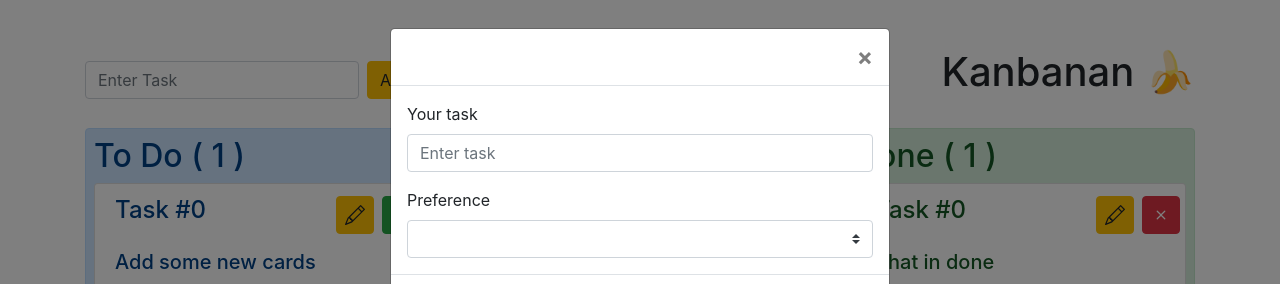
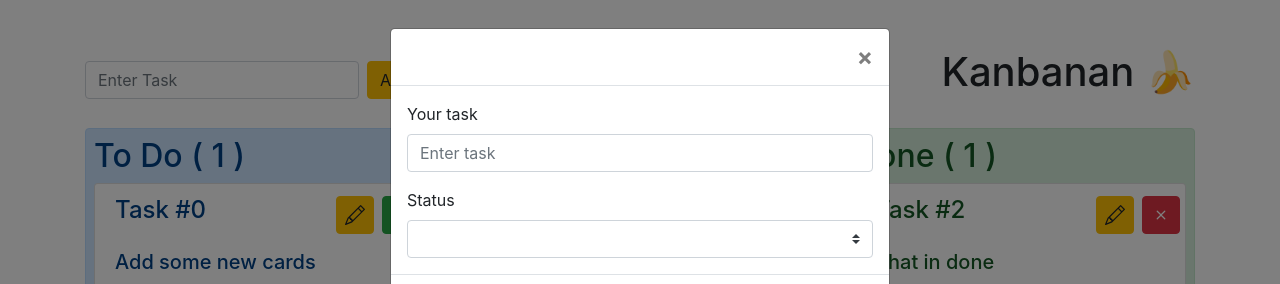
Before and after one commit to slavocado/first-projects, a Vue app in the folder kanbanan/: page / in a window 1280 px wide. Both pictures are taken after a click on the button 355 px from the left and 215 px from the top of the page. Shown: the top 284 px of the page. Built offline with nearby package versions, Linux system fonts and the light colour scheme.

Commit message:
Add datepicker and function which rewrites data in card when button ok in modal pressed

```diff
--- a/kanbanan/package.json
+++ b/kanbanan/package.json
@@ -14,6 +14,7 @@
     "moment-timezone": "^0.5.31",
     "vue": "^2.6.11",
     "vue-moment": "^4.1.0",
+    "vue2-datepicker": "^3.6.0",
     "vuedraggable": "^2.23.2"
   },
   "devDependencies": {
--- a/kanbanan/src/App.vue
+++ b/kanbanan/src/App.vue
@@ -1,13 +1,18 @@
 <template>
   <div class="container mt-5">
     <!-- The modal -->
-    <b-modal id="my-modal" @ok="okPressed">
+    <b-modal id="my-modal" @ok="okPressed()">
       <b-form>
         <b-form-group id="input-group-2" label="Your task" label-for="input-2">
-          <b-form-input id="input-2" v-model="changed.task" required placeholder="Enter task"></b-form-input>
+          <b-form-input
+            id="input-2"
+            v-model="changed.task"
+            required
+            placeholder="Enter task"
+          ></b-form-input>
         </b-form-group>
 
-        <label class="mr-sm-2" for="select-pref">Preference</label>
+        <label class="mr-sm-2" for="select-pref">Status</label>
         <b-form-select
           id="select-pref"
           class="mb-2 mr-sm-2 mb-sm-0"
@@ -16,7 +21,7 @@
         ></b-form-select>
 
         <b-form-group
-          v-if="(changed.status == 'In Work' || changed.status == 'Done')"
+          v-if="changed.status == 'In Work' || changed.status == 'Done'"
           id="input-group-3"
           label="Worker"
           label-for="input-3"
@@ -29,27 +34,42 @@
           ></b-form-input>
         </b-form-group>
         <b-form-group
-          v-if="(changed.status == 'In Work' || changed.status == 'Done')"
+          v-if="changed.status == 'In Work' || changed.status == 'Done'"
           id="input-group-4"
           label="Choose begin date"
           label-for="datepicker"
         >
-          <b-form-datepicker id="datepicker" v-model="changed.dt" class="mb-2"></b-form-datepicker>
+          <date-picker
+            id="datepicker"
+            v-model="changed.dt"
+            type="datetime"
+            placeholder="Select date and time"
+          ></date-picker>
         </b-form-group>
+
         <b-form-group
-          v-if="(changed.status == 'Done')"
+          v-if="changed.status == 'Done'"
           id="input-group-5"
           label="Choose end date"
           label-for="datepicker-end"
         >
-          <b-form-datepicker id="datepicker-end" v-model="changed.dt" class="mb-2"></b-form-datepicker>
+          <date-picker
+            id="datepicker"
+            v-model="changed.endDt"
+            type="datetime"
+            placeholder="Select date and time"
+          ></date-picker>
         </b-form-group>
       </b-form>
     </b-modal>
 
     <div class="row">
       <div class="col form-inline">
-        <b-form-input v-model="newTask" placeholder="Enter Task" @keyup.enter="add" />
+        <b-form-input
+          v-model="newTask"
+          placeholder="Enter Task"
+          @keyup.enter="add"
+        />
         <b-button class="ml-2" variant="warning" @click="add">Add</b-button>
       </div>
 
@@ -64,7 +84,12 @@
         <div class="p-2 alert alert-primary">
           <h2>To Do ( {{ column[0].length }} )</h2>
 
-          <draggable class="list-group" :list="column[0]" group="tasks" :move="setTime">
+          <draggable
+            class="list-group"
+            :list="column[0]"
+            group="tasks"
+            :move="setTime"
+          >
             <div
               class="list-group-item container"
               v-for="(element, index) in column[0]"
@@ -79,6 +104,7 @@
                   class="pl-2 pr-2 mr-2"
                   variant="warning"
                   v-b-modal="'my-modal'"
+                  @click="setChosenEl(0, index)"
                   v-b-tooltip.hover
                   title="Edit"
                 >
@@ -111,7 +137,12 @@
         <div class="p-2 alert alert-warning">
           <h2>In Work ( {{ column[1].length }} )</h2>
 
-          <draggable class="list-group" :list="column[1]" group="tasks" :move="setEndTime">
+          <draggable
+            class="list-group"
+            :list="column[1]"
+            group="tasks"
+            :move="setEndTime"
+          >
             <div
               class="list-group-item container"
               v-for="(element, index) in column[1]"
@@ -127,6 +158,7 @@
                   variant="warning"
                   v-b-tooltip.hover
                   title="Edit"
+                  @click="setChosenEl(1, index)"
                   v-b-modal="'my-modal'"
                 >
                   <b-icon icon="pencil" aria-hidden="true"></b-icon>
@@ -186,6 +218,7 @@
                   variant="warning"
                   v-b-tooltip.hover
                   title="Edit"
+                  @click="setChosenEl(2, index)"
                   v-b-modal="'my-modal'"
                 >
                   <b-icon icon="pencil" aria-hidden="true"></b-icon>
@@ -225,9 +258,7 @@
                   <!-- https://github.com/brockpetrie/vue-moment -->
                   <!-- This function translate milliseconds to human time words -->
                   <span>
-                    {{
-                    (element.endDt - element.dt) | duration("humanize")
-                    }}
+                    {{ (element.endDt - element.dt) | duration("humanize") }}
                   </span>
                 </p>
               </div>
@@ -241,24 +272,29 @@
 
 <script>
 import draggable from "vuedraggable";
+import DatePicker from "vue2-datepicker";
+import "vue2-datepicker/index.css";
 
 export default {
   name: "App",
   components: {
-    draggable
+    draggable,
+    DatePicker,
   },
 
   data() {
     return {
       newTask: "",
       changed: {
+        id: 0,
+        column: 0,
         task: "",
         status: "",
         worker: "",
         dt: new Date(),
-        endDt: new Date()
+        endDt: new Date(),
       },
-      countOfTasks: 0,
+      countOfTasks: 2,
       column: [
         [
           {
@@ -266,28 +302,28 @@ export default {
             task: "Add some new cards",
             worker: "Banana",
             dt: new Date(),
-            endDt: new Date()
-          }
+            endDt: new Date(),
+          },
         ],
         [
           {
-            id: 0,
+            id: 1,
             task: "That in work",
             worker: "Banana",
             dt: new Date(),
-            endDt: new Date()
-          }
+            endDt: new Date(),
+          },
         ],
         [
           {
-            id: 0,
+            id: 2,
             task: "That in done",
             worker: "Banana",
             dt: new Date(),
-            endDt: new Date()
-          }
-        ]
-      ]
+            endDt: new Date(),
+          },
+        ],
+      ],
     };
   },
 
@@ -301,7 +337,7 @@ export default {
           task: this.newTask,
           worker: "Banana",
           dt: new Date(),
-          endDt: new Date()
+          endDt: new Date(),
         });
         this.newTask = "";
       }
@@ -328,10 +364,28 @@ export default {
       this.column[columnNumber].splice(elementId, 1);
     },
 
+    setChosenEl(columnNumber, elementId) {
+      this.changed.column = columnNumber;
+      this.changed.id = elementId;
+    },
+
     okPressed() {
-      console.log(22122);
-    }
-  }
+      let elementId = this.changed.id;
+      let columnNumber = this.changed.column;
+
+      let element = this.column[columnNumber][elementId];
+      console.log(element);
+
+      //! Status field ==============================================================================================
+
+      element.task = this.changed.task;
+      element.worker = this.changed.worker;
+      element.dt = this.changed.dt;
+      element.endDt = this.changed.endDt;
+
+      console.log(element);
+    },
+  },
 };
 </script>
 
```
Also changed, not shown: 1 other file (tests, documents, lock files or other folders).
